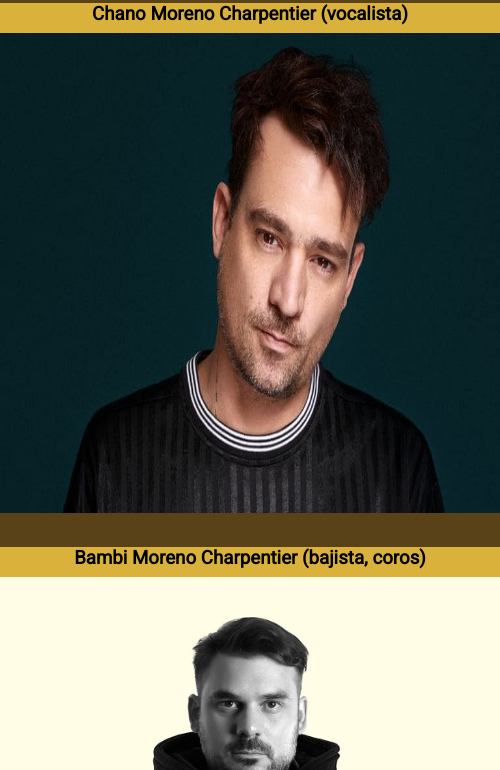
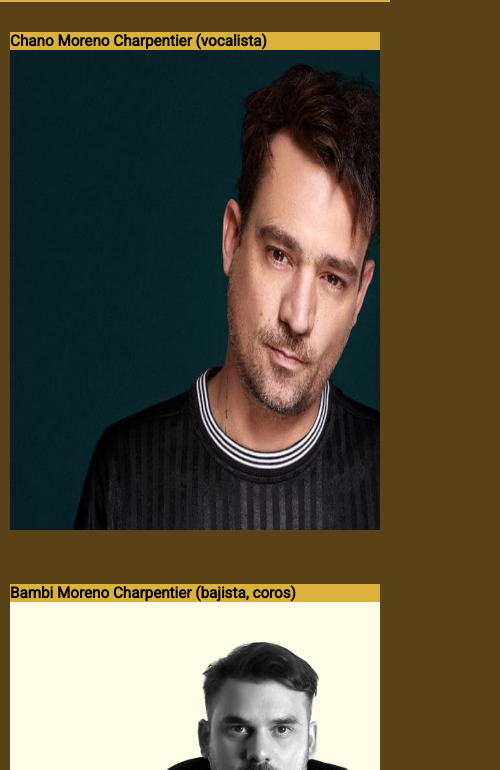
Before and after one commit to AgustinR1999/Proyecto-TanBionica, a website: page pages/integrantes.html in a window 390 px wide. Shown: the part 135-905 px from the top of the page, 500 px wide, since content can reach past the window. Drawn offline with Linux system fonts and the light colour scheme.

Commit message:
arregle media integrantes y discografia

```diff
--- a/scss/_main.scss
+++ b/scss/_main.scss
@@ -244,6 +244,7 @@
                 color: $colorsecundario;
             }
     }
+
         .card5 {
             display: flex;
             justify-content: center;
--- a/scss/_media480.scss
+++ b/scss/_media480.scss
@@ -133,26 +133,28 @@
     grid-template-areas:
     "nav"
     "grid__imagenes"
-    "grid__imagenes"
-    "grid__imagenes"
-    "grid__imagenes"
     "footer";
-    grid-template-columns: 1fr;
-    grid-template-rows: auto auto auto auto auto auto;
+    grid-template-columns: 100%;
+    grid-template-rows: auto auto auto;
     row-gap: 20px;
     column-gap: 0px;
     .grid__imagenes{
         display: flex;
         flex-direction: column;
-        flex-wrap: wrap;
+        margin: 0%;
         .card2 {
+            display: flex;
+            flex-direction: column;
+            flex-wrap: wrap;
+            overflow: auto;
             height: auto;
             width: auto;
-            margin: 0px;
+            margin: 10px;
             .card__header{
-                background-color: $colorsecundario;
-                height: 30px;
-                text-align: center;
+                text-align: justify;
+                font-size: small;
+                height: auto;
+                width: auto;
                 .card__img {
                     width: auto;
                     height: auto;
@@ -204,6 +206,9 @@
         height: auto;
         width: auto;
         margin: 10px;
+        .card__header{
+            display: flex;
+            }
         .card__video {
             width: auto;
             height: auto;
@@ -227,10 +232,10 @@
     "nav"
     "main"
     "footer";
-    grid-template-columns: 1fr;
+    grid-template-columns: 100%;
     grid-template-rows: auto auto auto;
-    row-gap: 20px;
-    column-gap: 20px;
+    row-gap: 10px;
+    column-gap: 10px;
     .card__introp {
         display: flex;
         justify-content: center;
@@ -239,10 +244,7 @@
         font-size: small;
     }
     .card5 {
-        display: flex;
-        justify-content: center;
-        align-items: center;
-        margin-top: 10px;
+        overflow: auto;
         .card5__año {
             padding: 5px;
         }
```
Also changed, not shown: pages/premios.html (+2 -1 lines), css/main.css, images/LLANTO.jpg (deleted).
